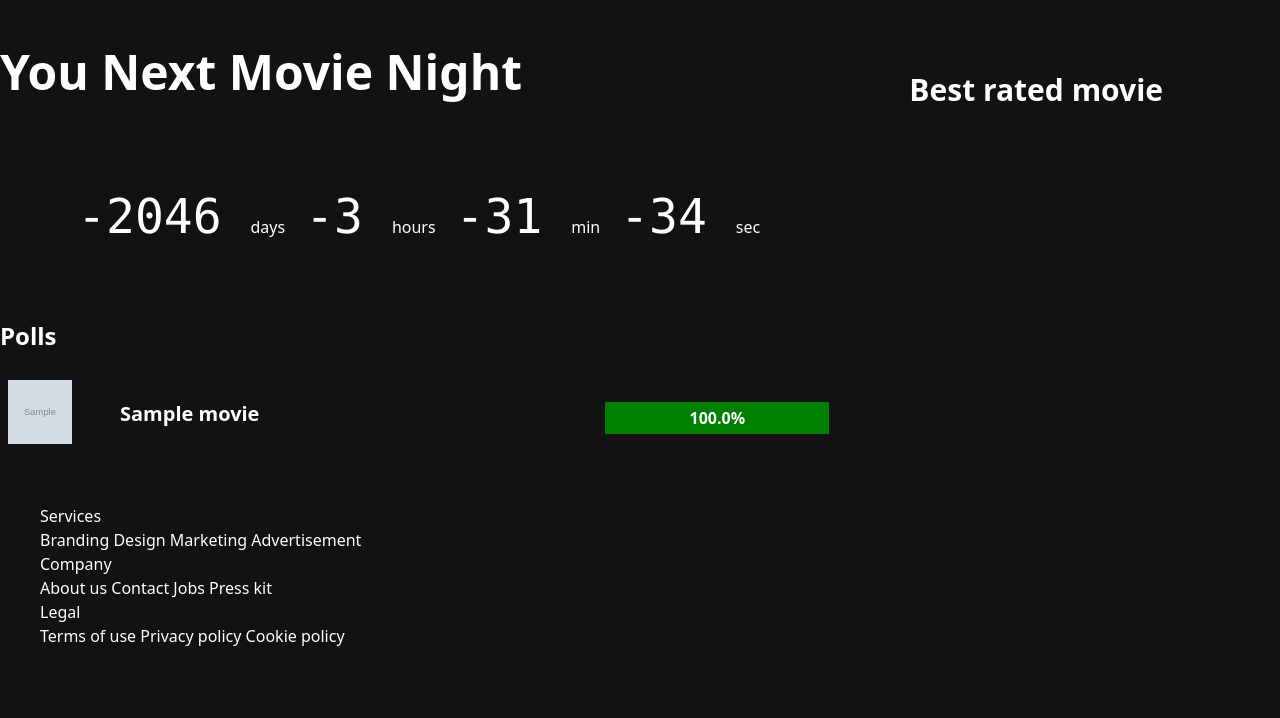
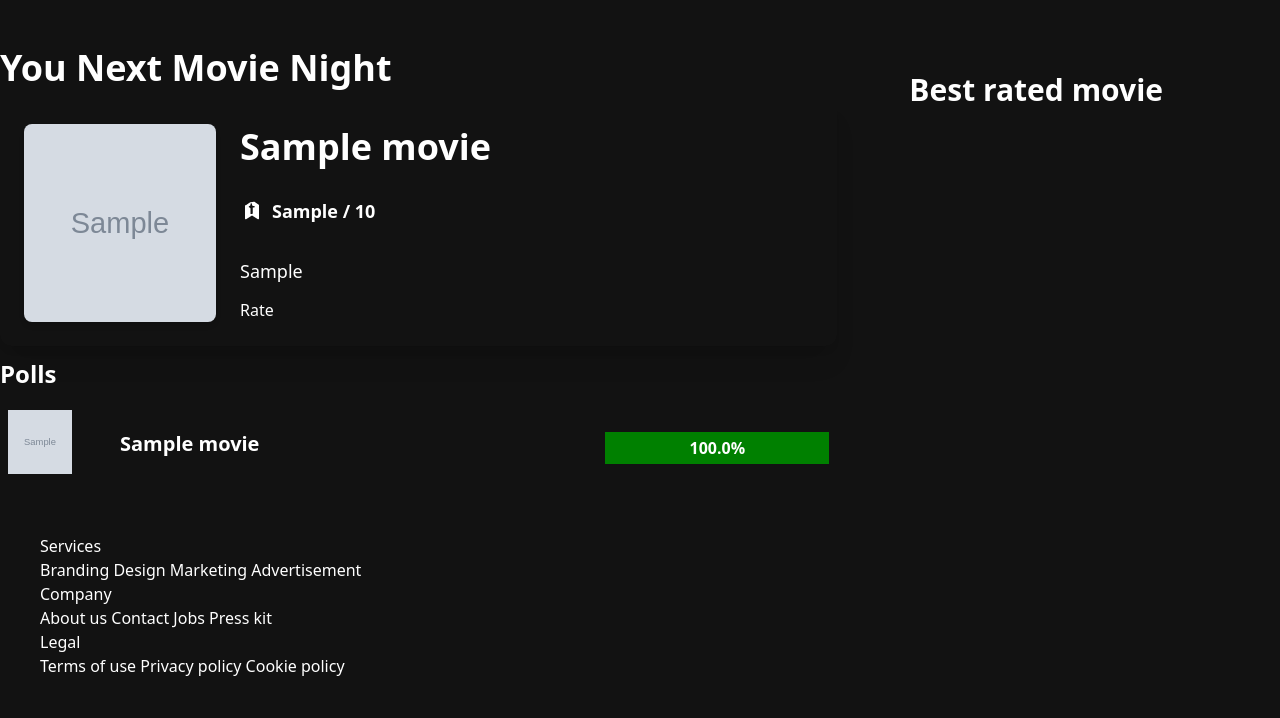
Before and after one commit to spynetS/movieclub, a Django app: page / in a window 1280 px wide. Shown: the part 91-809 px from the top of the page. Before the commit the page ends 737 px from the top, so only its background shows below. Run offline with Django 5.2, Linux system fonts and the light colour scheme; a user stored in the database is signed in; tables that the repository leaves empty hold one stand-in row (values such as "Sample post"); grey boxes marked "Sample" are stand-in pictures; some libraries are stand-ins or nearby versions.

Commit message:
added next_movie to index

```diff
--- a/templates/index.html
+++ b/templates/index.html
@@ -3,8 +3,43 @@
 
 
 	<div class="container mx-auto pt-12 grid grid-cols-3 gap-12">
-		<div class="col-span-2 flex flex-col gap-5" >
-			<h1 class=" font-bold text-5xl mb-4">You Next Movie Night</h1>
+
+		<div class=" col-span-2 flex flex-col gap-3" >
+			<h1 class=" font-bold text-4xl">You Next Movie Night</h1>
+
+
+			{% if user.selected_club.next_movie %}
+
+			<div class="bg-base-300 rounded-xl p-6 flex flex-col md:flex-row items-center md:items-start gap-6 shadow-xl">
+				<div class="flex-shrink-0 w-48 h-full overflow-hidden rounded-lg shadow-md">
+					<img src="{{ user.selected_club.next_movie.poster }}" alt="{{ user.selected_club.next_movie.title }} poster" class="w-full h-full object-cover">
+				</div>
+
+				<div class="flex-1 flex flex-col gap-3 text-center md:text-left">
+					<h2 class="text-4xl font-extrabold text-base-content leading-tight">
+						<a href="{% url 'movie' user.selected_club.next_movie.imdb_id %}" class="link link-hover">{{ user.selected_club.next_movie.title }}</a>
+					</h2>
+					{% if user.selected_club.next_movie.imdb_rating %}
+						<div class="flex items-center justify-center md:justify-start mt-4">
+							<svg xmlns="http://www.w3.org/2000/svg" viewBox="0 0 24 24" fill="currentColor" class="w-6 h-6 text-warning mr-2">
+								<path fill-rule="evenodd" d="M10.788 3.212a.75.75 0 0 0-.58.113l-4.404 2.876A.75.75 0 0 1 5 6.273V19.5a.75.75 0 0 0 1.055.656L12 16.513l5.945 3.643A.75.75 0 0 0 19 19.5V6.273a.75.75 0 0 0-.208-.58l-4.404-2.876a.75.75 0 0 0-.58-.113ZM12 15a.75.75 0 0 0 .75-.75V8.5h1.25a.75.75 0 0 0 0-1.5H12.75A.75.75 0 0 0 12 6.25V5a.75.75 0 0 0-1.5 0v1.25a.75.75 0 0 0-.75.75h-.25a.75.75 0 0 0 0 1.5h.25a.75.75 0 0 0 .75.75V15Z" clip-rule="evenodd" />
+							</svg>
+							<span class="text-lg font-bold">{{ user.selected_club.next_movie.imdb_rating }} / 10</span>
+						</div>
+					{% endif %}
+					<p class="text-xl font-medium text-base-content/75">{{ user.selected_club.next_movie.release_date|date:"Y" }}</p>
+
+					<p class="text-base-content/80 text-lg leading-relaxed mt-2">{{ user.selected_club.next_movie.plot }}</p>
+
+					<a class="btn btn-accent">
+						Rate
+					</a>
+
+
+				</div>
+			</div>
+			{% else %}
+
 			<div class="bg-base-300 rounded-lg w-full items-center justify-center flex h-42">
 				<div class="flex gap-5">
 					<div>
@@ -33,6 +68,7 @@
 					</div>
 				</div>
 			</div>
+			{% endif %}
 
 			<script>
 			 let intervalId;
```
